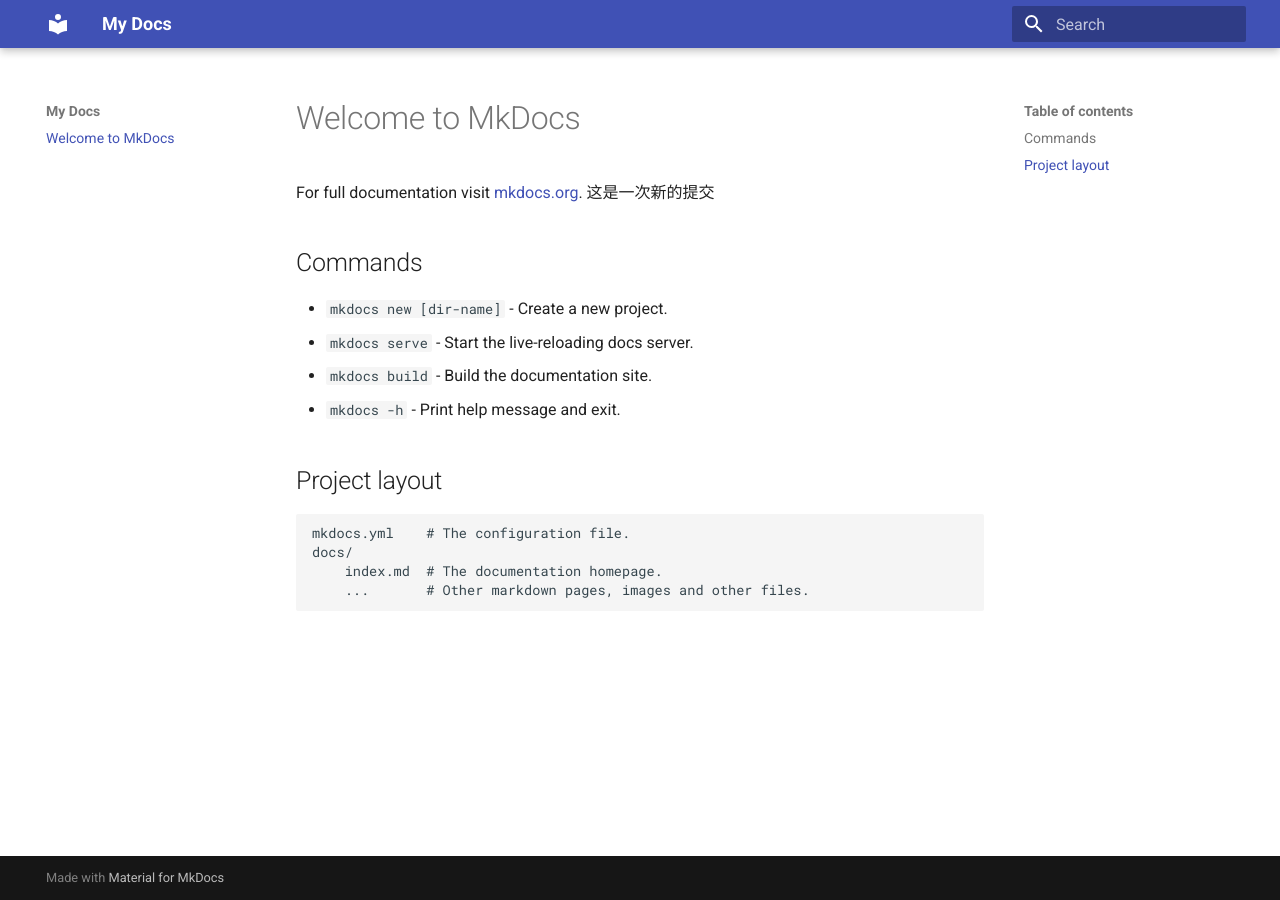
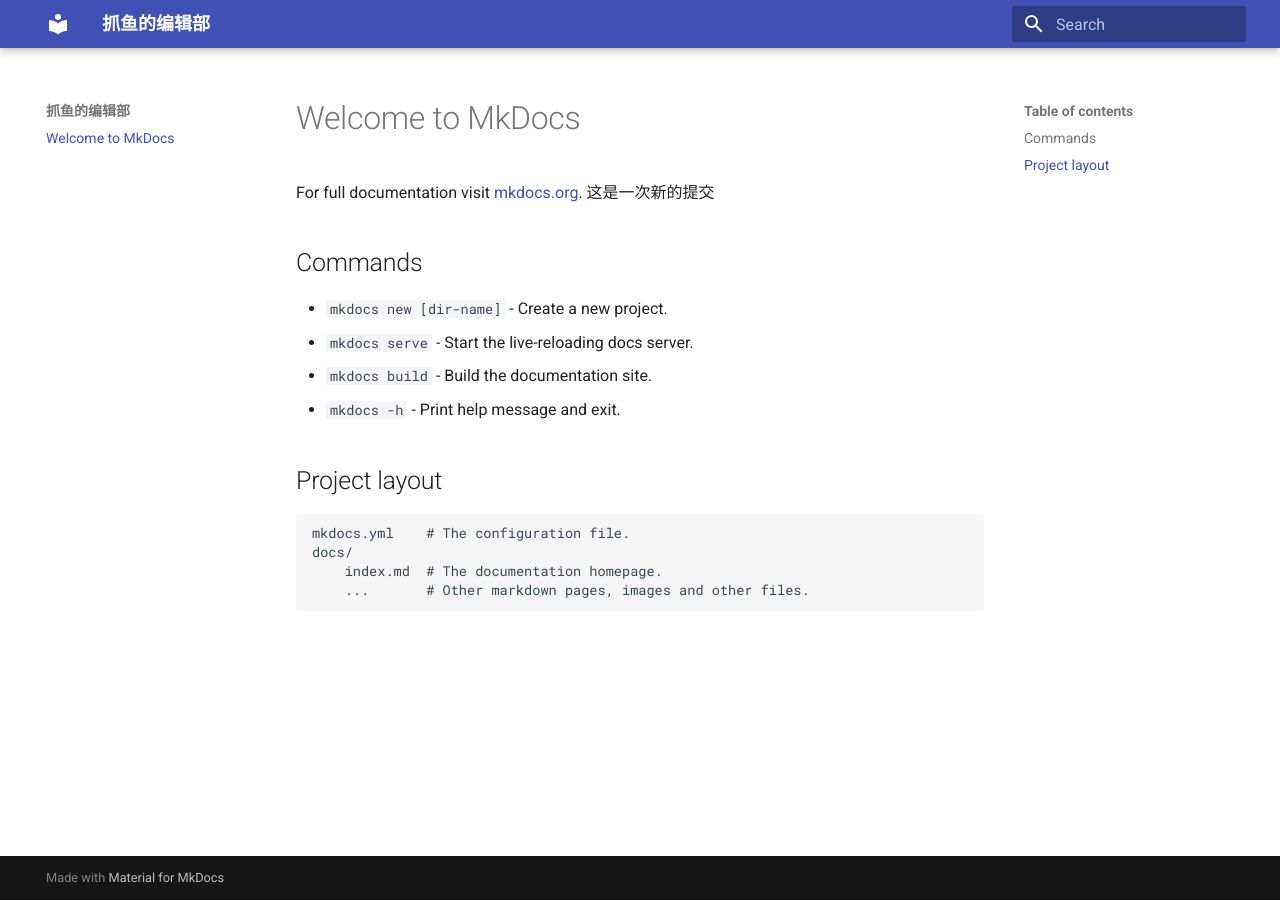
Before and after one commit to haoyu-zhu/me, an MkDocs documentation site: the page built from docs/index.md, in a window 1280 px wide. Built offline with MkDocs 1.6.1 and Material for MkDocs 9.7.7, drawn with Linux system fonts in a browser that asks for light colours.

Commit message:
change name

```diff
--- a/mkdocs.yml
+++ b/mkdocs.yml
@@ -1,4 +1,4 @@
-site_name: My Docs
+site_name: 抓鱼的编辑部
 site_url: https://haoyu-zhu.github.io/me/
 theme:
   name: material
```
